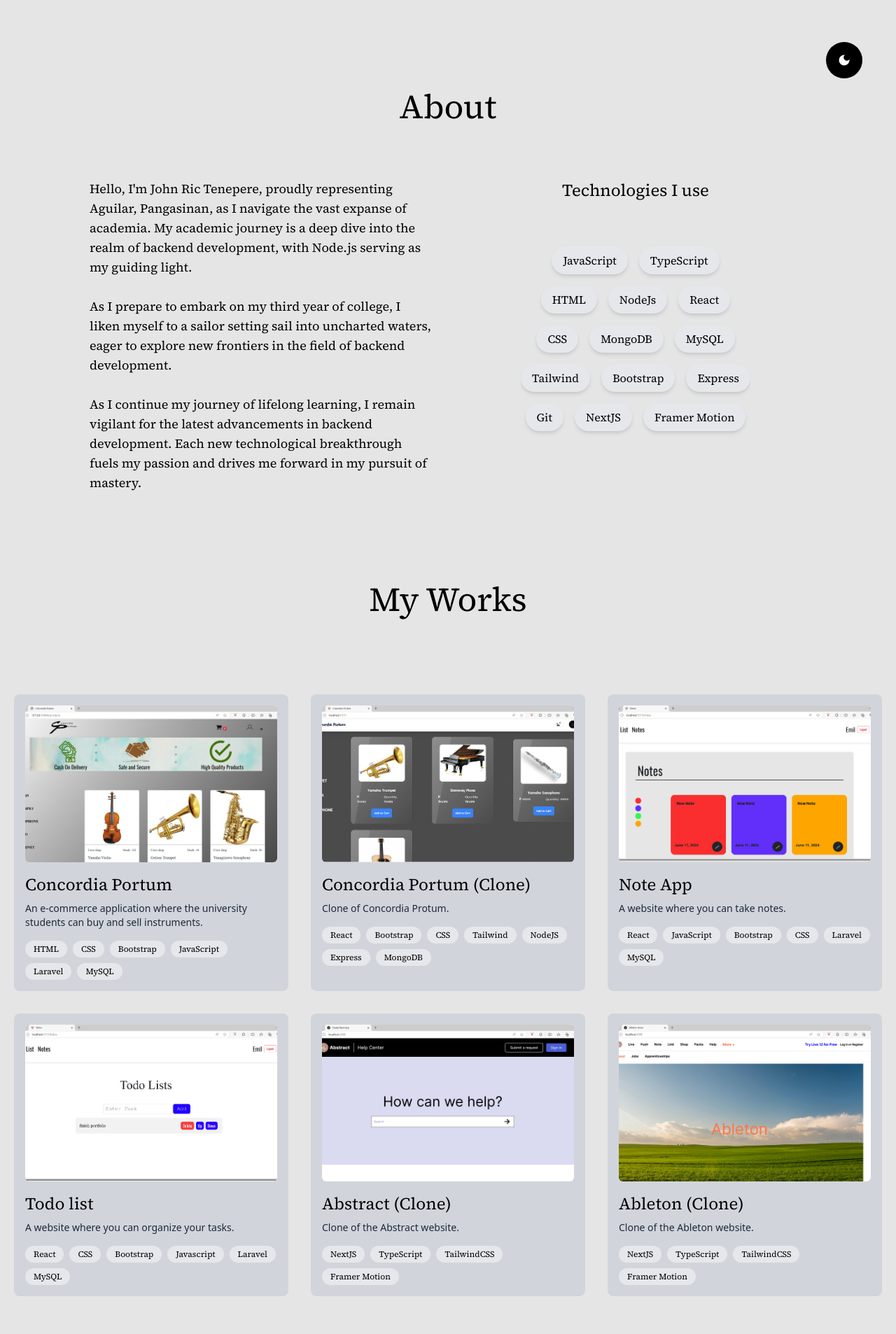
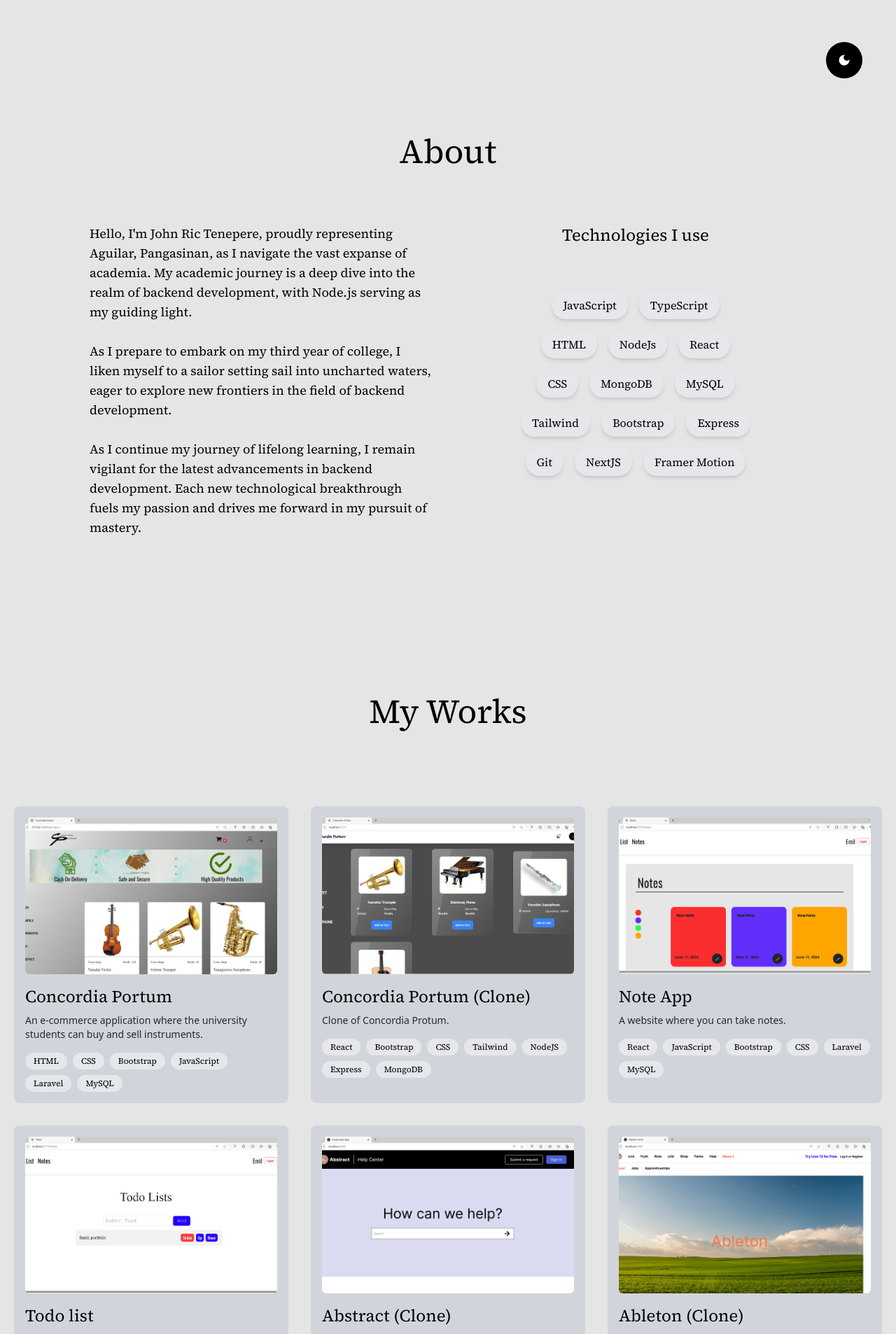
Before and after one commit to Coco10130/portfolio, a Next.js app: page / in a window 1280 px wide. Shown: the part 640-2546 px from the top of the page at 70% size. Built offline with nearby package versions, Linux system fonts and the light colour scheme.

Commit message:
revised paddings

```diff
--- a/app/(components)/About.tsx
+++ b/app/(components)/About.tsx
@@ -75,7 +75,7 @@ const About = ({ darkMode }: Props) => {
         <div
           className={`${
             darkMode && "dark"
-          } flex flex-col items-center mt-12 mb-32`}
+          } flex flex-col items-center mt-12 mb-32 pt-16`}
         >
           <div>
             <h1 className="dark:text-white font-source-serif-bold text-3xl mb-12 sm:text-4xl md:text-5xl md:mb-20">
--- a/app/(components)/Projects.tsx
+++ b/app/(components)/Projects.tsx
@@ -55,7 +55,7 @@ const Projects = ({ darkMode }: Props) => {
   ];
 
   return (
-    <div className={`${darkMode && "dark"} mb-32`}>
+    <div className={`${darkMode && "dark"} mb-32 pt-24`}>
       <Reveal>
         <div className="flex flex-col items-center">
           <div className="mb-20">
```
